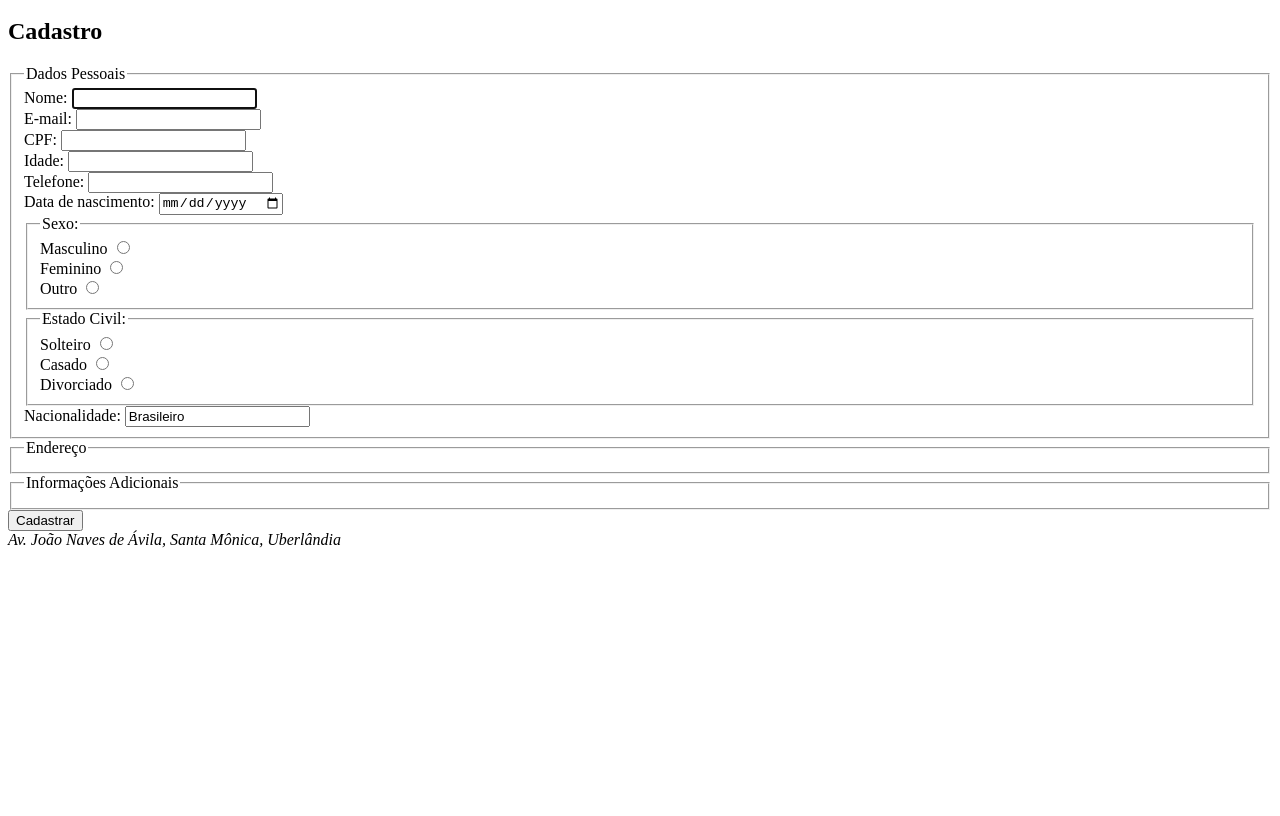
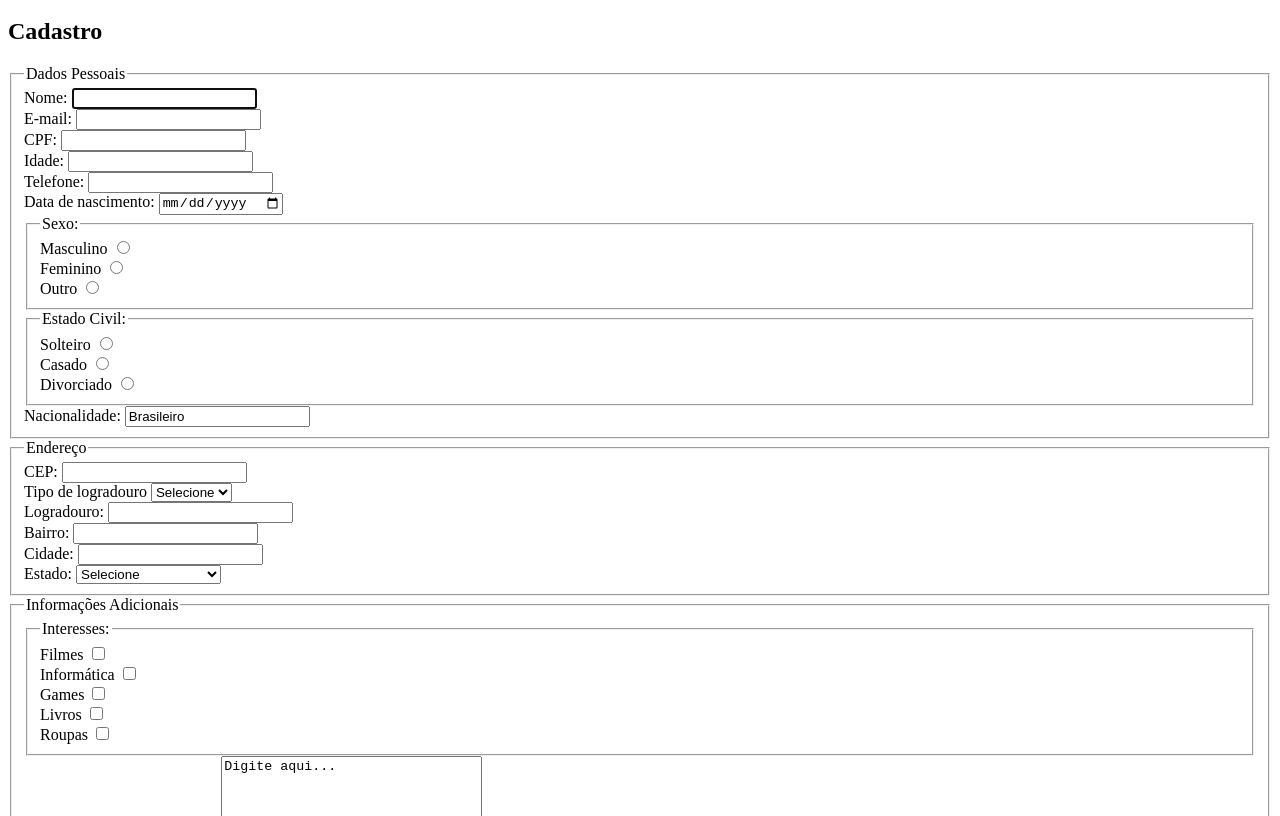
Before and after one commit to TiagoTHS/PPI, a plain HTML site: page trabalho2/cadastro.html in a window 1280 px wide. Shown: the part 136-952 px from the top of the page. Before the commit the page ends 800 px from the top, so only its background shows below. Drawn offline with Linux system fonts and the light colour scheme.

Commit message:
trabalho2 - finalização

```diff
--- a/trabalho2/cadastro.html
+++ b/trabalho2/cadastro.html
@@ -23,47 +23,47 @@
   <main>
     <article>
       <h2>Cadastro</h2>
-      <form action="cadastraClient.php" method="post">
+      <form action="cadastraClient.php" method="post" enctype="multipart/form-data">
         <fieldset>
           <legend>Dados Pessoais</legend>
           <div>
             <label for="nome">Nome:</label>
-            <input type="text" id="nome" name="usrNome" minlength="2" maxlength="50" autofocus required />
+            <input type="text" id="nome" name="usrNome" minlength="2" maxlength="50" autofocus required>
           </div>
           <div>
             <label for="email">E-mail:</label>
-            <input type="email" id="email" name="usrEmail" required />
+            <input type="email" id="email" name="usrEmail" required>
           </div>
           <div>
             <label for="cpf">CPF:</label>
-            <input type="text" id="cpf" name="usrCPF" pattern="\d{3}\.\d{3}\.\d{3}-\d{2}" required />
+            <input type="text" id="cpf" name="usrCPF" pattern="\d{3}\.\d{3}\.\d{3}-\d{2}" required>
           </div>
           <div>
             <label for="idade">Idade:</label>
-            <input type="number" id="idade" name="usrIdade" required />
+            <input type="number" id="idade" name="usrIdade" required>
           </div>
           <div>
             <label for="telefone">Telefone:</label>
-            <input type="tel" id="telefone" name="usrTelefone" required />
+            <input type="tel" id="telefone" name="usrTelefone" required>
           </div>
           <div>
             <label for="nascimento">Data de nascimento:</label>
-            <input type="date" id="nascimento" name="usrNascimento" />
+            <input type="date" id="nascimento" name="usrNascimento">
           </div>
           <div>
             <fieldset>
               <legend>Sexo:</legend>
               <div>
                 <label for="masculino">Masculino</label>
-                <input type="radio" id="masculino" name="usrSexo" value="masculino" />
+                <input type="radio" id="masculino" name="usrSexo" value="masculino">
               </div>
               <div>
                 <label for="feminino">Feminino</label>
-                <input type="radio" id="feminino" name="usrSexo" value="feminino" />
+                <input type="radio" id="feminino" name="usrSexo" value="feminino">
               </div>
               <div>
                 <label for="outro">Outro</label>
-                <input type="radio" id="outro" name="usrSexo" value="outro" />
+                <input type="radio" id="outro" name="usrSexo" value="outro">
               </div>
             </fieldset>
           </div>
@@ -71,28 +71,119 @@
             <legend>Estado Civil:</legend>
             <div>
               <label for="solteiro">Solteiro</label>
-              <input type="radio" id="solteiro" name="usrEstCivil" value="solteiro" />
+              <input type="radio" id="solteiro" name="usrEstCivil" value="solteiro">
             </div>
             <div>
               <label for="casado">Casado</label>
-              <input type="radio" id="casado" name="usrEstCivil" value="casado" />
+              <input type="radio" id="casado" name="usrEstCivil" value="casado">
             </div>
             <div>
               <label for="divorciado">Divorciado</label>
-              <input type="radio" id="divorciado" name="usrEstCivil" value="divorciado" />
+              <input type="radio" id="divorciado" name="usrEstCivil" value="divorciado">
             </div>
           </fieldset>
           <div>
             <label for="nacionalidade">Nacionalidade:</label>
-            <input type="text" id="nacionalidade" value="Brasileiro" readonly />
+            <input type="text" id="nacionalidade" value="Brasileiro" readonly>
           </div>
         </fieldset>
-        <input type="hidden" name="usrAtivo" value="true" />
+        <input type="hidden" name="usrAtivo" value="true">
         <fieldset>
           <legend>Endereço</legend>
+          <div>
+            <label for="cep">CEP:</label>
+            <input type="text" id="cep" name="usrCEP" required>
+          </div>
+          <div>
+            <label for="tipoLogradouro">Tipo de logradouro</label>
+            <select name="usrTipoLogradouro" id="tipoLogradouro" required>
+              <option value="">Selecione</option>
+              <option value="rua">Rua</option>
+              <option value="avenida">Avenida</option>
+              <option value="praca">Praça</option>
+              <option value="sitio">Sítio</option>
+              <option value="lago">Lago</option>
+            </select>
+          </div>
+          <div>
+            <label for="logradouro">Logradouro:</label>
+            <input type="text" name="usrLogradouro" id="logradouro" required>
+          </div>
+          <div>
+            <label for="bairro">Bairro:</label>
+            <input type="text" name="usrBairro" id="bairro" required>
+          </div>
+          <div>
+            <label for="cidade">Cidade:</label>
+            <input type="text" name="usrCidade" id="cidade" required>
+          </div>
+          <div>
+            <label for="estado">Estado:</label>
+            <select name="usrEstado" id="estado" required>
+              <option value="">Selecione</option>
+              <option value="AC">Acre</option>
+              <option value="AL">Alagoas</option>
+              <option value="AP">Amapá</option>
+              <option value="AM">Amazonas</option>
+              <option value="BA">Bahia</option>
+              <option value="CE">Ceará</option>
+              <option value="ES">Espírito Santo</option>
+              <option value="GO">Goiás</option>
+              <option value="MA">Maranhão</option>
+              <option value="MT">Mato Grosso</option>
+              <option value="MS">Mato Grosso do Sul</option>
+              <option value="MG">Minas Gerais</option>
+              <option value="PA">Pará</option>
+              <option value="PB">Paraíba</option>
+              <option value="PR">Paraná</option>
+              <option value="PE">Pernambuco</option>
+              <option value="PI">Piauí</option>
+              <option value="RJ">Rio de Janeiro</option>
+              <option value="RN">Rio Grande do Norte</option>
+              <option value="RS">Rio Grande do Sul</option>
+              <option value="RO">Rondônia</option>
+              <option value="RR">Roraima</option>
+              <option value="SC">Santa Catarina</option>
+              <option value="SP">São Paulo</option>
+              <option value="SE">Sergipe</option>
+              <option value="TO">Tocantins</option>
+              <option value="DF">Distrito Federal</option>
+            </select>
+          </div>
         </fieldset>
         <fieldset>
           <legend>Informações Adicionais</legend>
+          <fieldset>
+            <legend>Interesses:</legend>
+            <div>
+              <label for="filmes">Filmes</label>
+              <input type="checkbox" name="usrInteresses[]" id="filmes" value="filmes">
+            </div>
+            <div>
+              <label for="informatica">Informática</label>
+              <input type="checkbox" name="usrInteresses[]" id="informatica" value="informatica">
+            </div>
+            <div>
+              <label for="games">Games</label>
+              <input type="checkbox" name="usrInteresses[]" id="games" value="games">
+            </div>
+            <div>
+              <label for="livros">Livros</label>
+              <input type="checkbox" name="usrInteresses[]" id="livros" value="livros">
+            </div>
+            <div>
+              <label for="roupas">Roupas</label>
+              <input type="checkbox" name="usrInteresses[]" id="roupas" value="roupas">
+            </div>
+          </fieldset>
+          <div>
+            <label for="infotext">Informações complementares:</label>
+            <textarea name="usrInfoTexto" id="infotexto" cols="30" rows="10">Digite aqui...</textarea>
+          </div>
+          <div>
+            <label for="arquivo">Anexar imagem:</label>
+            <input type="file" name="usrArquivo" id="arquivo">
+          </div>
         </fieldset>
 
         <button>Cadastrar</button>
```
